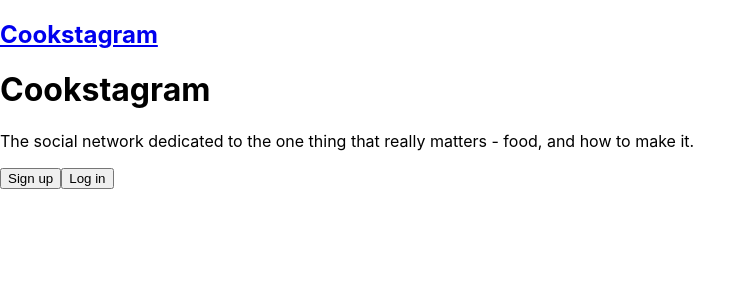
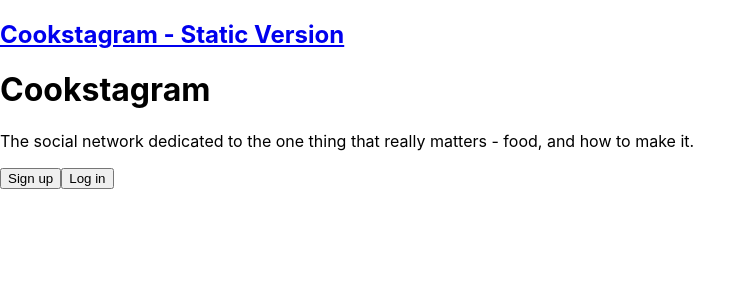
Before and after one commit to ehorn24/cookstagram, a React (Create React App) app: page / in a window 1280 px wide. Shown: the top 300 px of the page, without its empty margins (0-752 px from the left). Built offline with nearby package versions, Linux system fonts and the light colour scheme.

Commit message:
static vers

```diff
--- a/src/Components/Navigation/Navigation.js
+++ b/src/Components/Navigation/Navigation.js
@@ -5,7 +5,7 @@ const Navigation = () => {
   return (
     <nav>
       <Link to="/">
-        <h2>Cookstagram</h2>
+        <h2>Cookstagram - Static Version</h2>
       </Link>
     </nav>
   );
```
